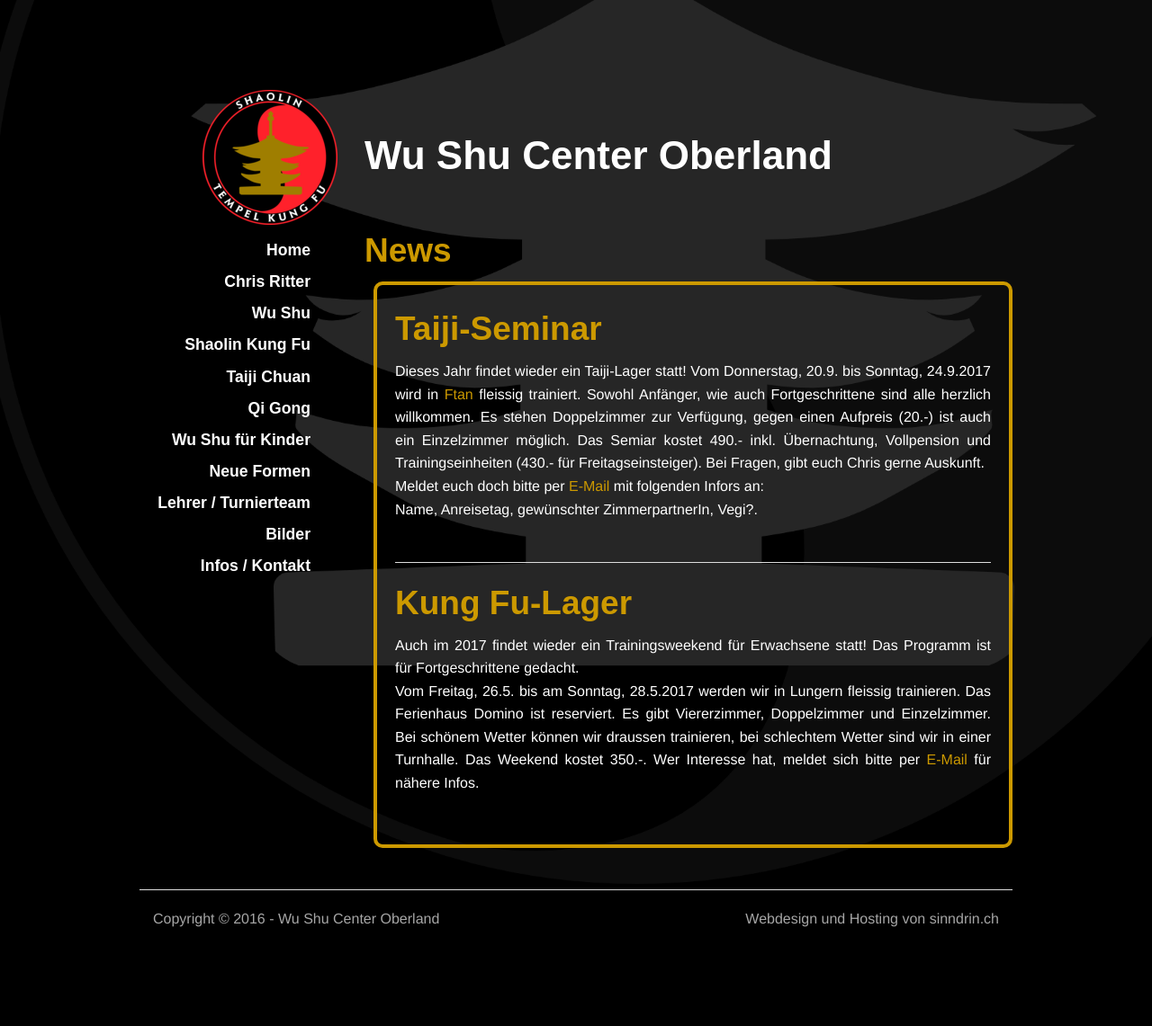
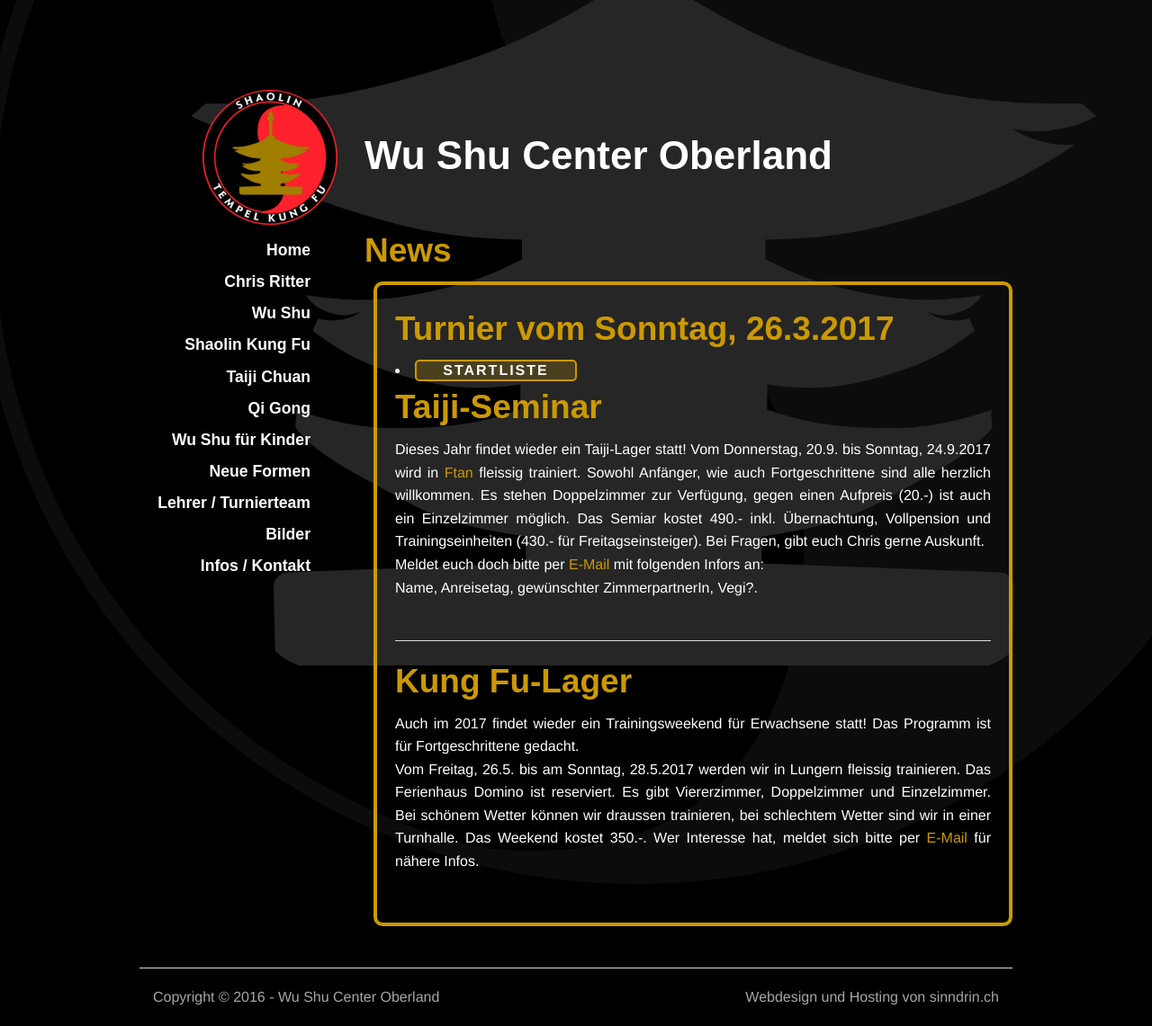
Before and after one commit to wu-shu/wu-shu.github.io, a Jekyll site: the page built from aktuell/index.md, in a window 1280 px wide. Shown: the whole page at 90% size. Built offline with Jekyll 4.4.1, drawn with Linux system fonts in a browser that asks for light colours; some web fonts are replaced; comment, search, counter and statistics services are not loaded; before the commit the page ends 1054 px from its top, so only the background shows below that.

Commit message:
startliste

```diff
--- a/aktuell/index.md
+++ b/aktuell/index.md
@@ -2,6 +2,9 @@
 layout: default
 title: News
 ---
+## Turnier vom Sonntag, 26.3.2017
+<li><a href="/images/startliste17.pdf/" class="button-contact-place">Startliste</a></li>
+
 ## Taiji-Seminar
 
 Dieses Jahr findet wieder ein Taiji-Lager statt! Vom Donnerstag, 20.9. bis Sonntag, 24.9.2017 wird in [Ftan](http://www.bellavista-ftan.ch/de/index) fleissig trainiert. Sowohl Anfänger, wie auch Fortgeschrittene sind alle herzlich willkommen. Es stehen Doppelzimmer zur Verfügung, gegen einen Aufpreis (20.-) ist auch ein Einzelzimmer möglich. Das Semiar kostet 490.- inkl. Übernachtung, Vollpension und Trainingseinheiten (430.- für Freitagseinsteiger). Bei Fragen, gibt euch Chris gerne Auskunft. <br>
```
Also changed, not shown: 1 other file.
